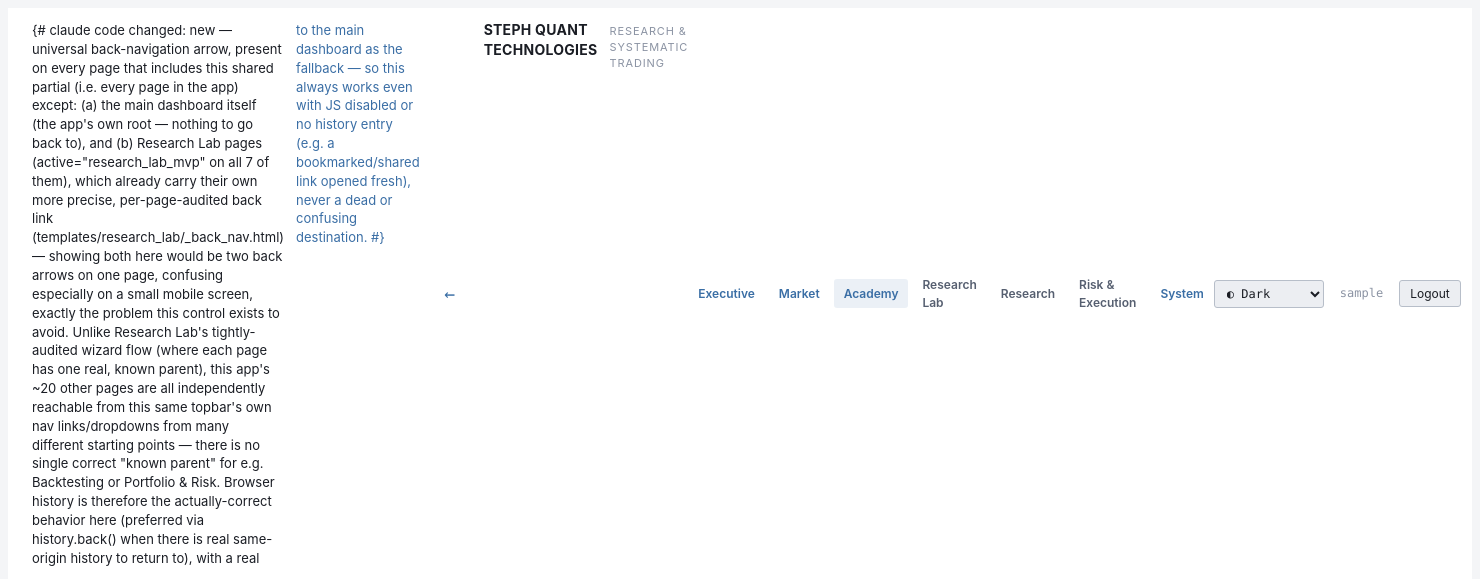
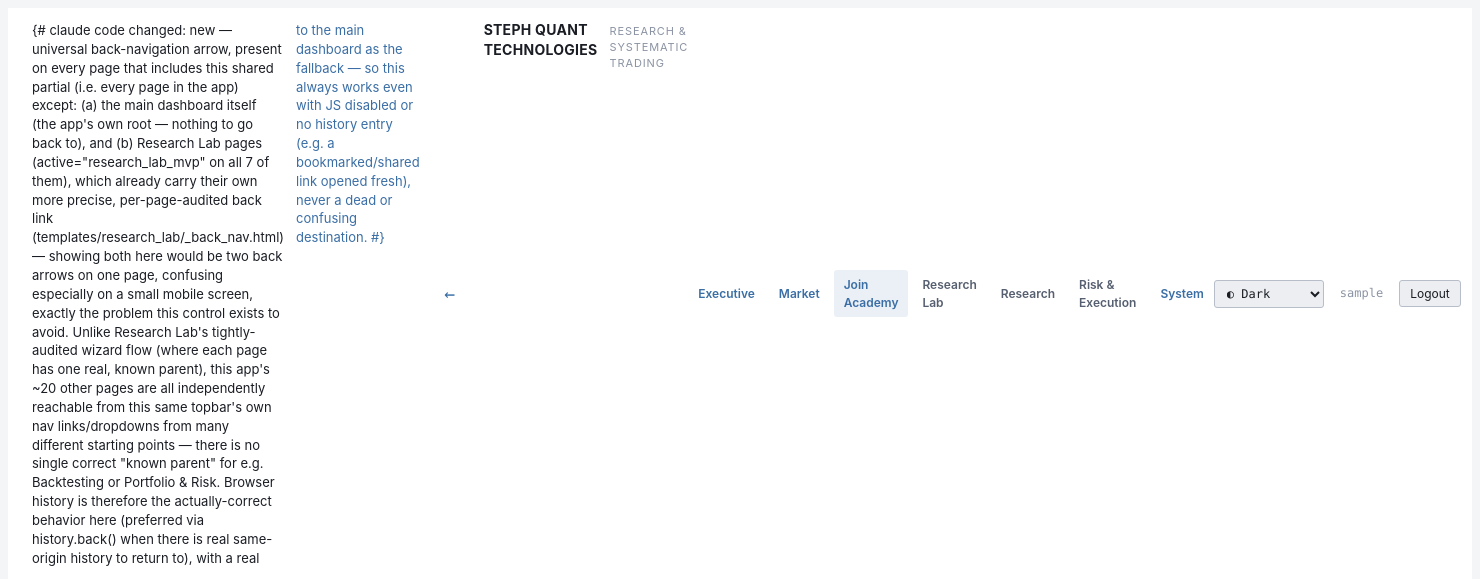
Before and after one commit to stev144/quantbot-pro, a Django app: page /academy/onboarding/1/ in a window 1480 px wide. Shown: the top 579 px of the page. Run offline with Django 5.2, Linux system fonts and the light colour scheme; the visitor is signed in with stand-in values (Sample User, id 1).

Commit message:
Document legacy cost constants in entry_exit_engine.py; rename Academy nav link to "Join Academy"
- entry_exit_engine.py: FEE_RATE/SLIPPAGE_RATE/TOTAL_TRANSACTION_COST are
  kept as module constants (nothing outside this file imports them) but
  are no longer the live source of truth for EntryExitEngine's transaction
  costs — that's now bot.config.cost_model.CryptoCostModel(), which
  resolves to these same numbers today. Documents that these constants
  are the historical default value, not the live wiring.
- _topbar.html: "Academy" nav label -> "Join Academy".

Co-Authored-By: Claude Sonnet 5 <noreply@anthropic.com>

```diff
--- a/bot/research/entry_exit_engine.py
+++ b/bot/research/entry_exit_engine.py
@@ -413,6 +413,11 @@ MIN_POSITION_USDT: float = 100.0
 # costs("binance") == {"fee_rate": FEE_RATE, "slippage_rate": SLIPPAGE_RATE}),
 # so the AVAX/ATOM baseline is unchanged — see model_governance_log.md for
 # the byte-identical regression check.
+# claude code changed: conflict resolution (cherry-pick of 7a49fef onto
+# master) — that commit independently documented this exact same fact from
+# an earlier vantage point (before this file's actual get_cost_model()
+# wiring existed on this line); dropped as a materially-duplicate comment
+# rather than kept alongside a more precise, already-accurate one.
 
 # Fee rate per side — Binance maker fee for most accounts
 # Total round-trip cost = 2 × FEE_RATE
--- a/templates/partials/_topbar.html
+++ b/templates/partials/_topbar.html
@@ -63,7 +63,7 @@
         {# mirroring the Market link pattern above. #}
         <a class="term-nav-link {% if active == 'academy' %}active{% endif %}"
            {% if active == 'academy' %}aria-current="page"{% endif %}
-           href="{% url 'academy_dashboard' %}">Academy</a>
+           href="{% url 'academy_dashboard' %}">Join Academy</a>
 
         {# claude code changed: Research Capabilities Discoverability & Navigation Refactor — #}
         {# was a single top-level <a> straight into the hypothesis-formalization form, with #}
```
